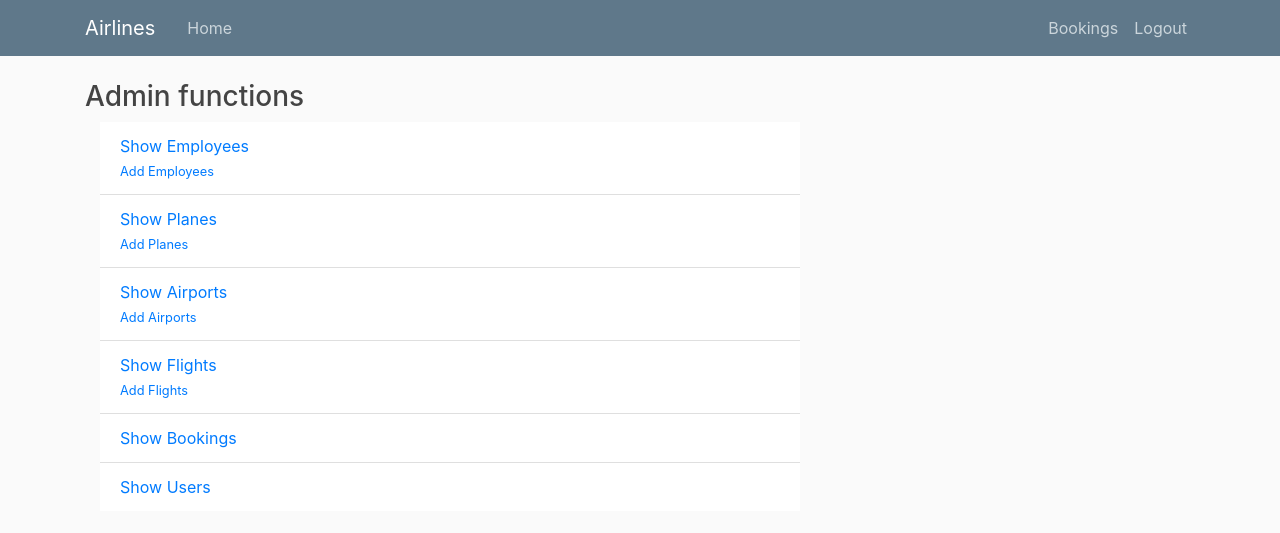
After one commit to ultrainstinct30/Airline-Management, a Flask app: page /admin in a window 1280 px wide. The commit adds this page. Shown: the top 533 px of the page. Run offline with Flask 2, Linux system fonts and the light colour scheme; a user stored in the database is signed in; tables that the repository leaves empty hold one stand-in row (values such as "Sample post"); some libraries are stand-ins or nearby versions.

Commit message:
Admin partial

```diff
--- a/airlinemgmt/bookings/forms.py
+++ b/airlinemgmt/bookings/forms.py
@@ -5,7 +5,7 @@ from wtforms.fields.html5 import DateField
 from wtforms.validators import DataRequired, Length, Email, EqualTo, ValidationError, NumberRange
 from flask_login import current_user
 from airlinemgmt.models import User, Flight
-from datetime import date
+from datetime import datetime
 
 days = ['MONDAY', 'TUESDAY', 'WEDNESDAY', 'THURSDAY', 'FRIDAY', 'SATURDAY', 'SUNDAY']
 
@@ -30,5 +30,7 @@ class BookFlightForm(FlaskForm):
     def validate_travel_date(self, travel_date):
         flight = Flight.query.filter_by(id=self.flight_id.data).first()
         if flight is not None:
+            if travel_date.data < datetime.now().date():
+                raise ValidationError('Enter a future date')
             if days[travel_date.data.weekday()] != flight.day:
                 raise ValidationError('Flight does not travel on given date')
--- a/airlinemgmt/main/routes.py
+++ b/airlinemgmt/main/routes.py
@@ -1,6 +1,7 @@
-from flask import render_template, request, Blueprint, flash, redirect, url_for
+from flask import render_template, request, Blueprint, flash, redirect, url_for, abort
+from flask_login import current_user, login_required
 from airlinemgmt import db
-from airlinemgmt.models import User, Flight, Airport
+from airlinemgmt.models import User, Flight, Airport, Employee, Pilot, Plane, Booking
 from airlinemgmt.bookings.forms import SearchFlightForm
 
 main = Blueprint('main', __name__)
@@ -13,6 +14,217 @@ def home():
         return redirect(url_for('bookings.result_flights', from_city=form.from_city.data, to_city=form.to_city.data))
     return render_template('home.html', flightsearchform=form)
 
-# @main.route("/about")
-# def about():
-#     return render_template('about.html', title='about')
+@main.route("/admin")
+@login_required
+def admin():
+    if not current_user.is_admin:
+        abort(403)
+    return render_template('admin_home.html')
+
+@main.route("/admin/employees")
+@login_required
+def admin_employees():
+    if not current_user.is_admin:
+        abort(403)
+    employees = Employee.query.all()
+    return render_template('show_employees.html', employees=employees)
+
+@main.route("/admin/planes")
+@login_required
+def admin_planes():
+    if not current_user.is_admin:
+        abort(403)
+    planes = Plane.query.all()
+    return render_template('show_planes.html', planes=planes)
+
+@main.route("/admin/airports")
+@login_required
+def admin_airports():
+    if not current_user.is_admin:
+        abort(403)
+    airports = Airport.query.all()
+    return render_template('show_airports.html', airports=airports)
+
+@main.route("/admin/flights")
+@login_required
+def admin_flights():
+    if not current_user.is_admin:
+        abort(403)
+    flights = Flight.query.all()
+    return render_template('show_flights.html', flights=flights)
+
+@main.route("/admin/users")
+@login_required
+def admin_users():
+    if not current_user.is_admin:
+        abort(403)
+    users = User.query.all()
+    return render_template('show_users.html', users=users)
+
+@main.route("/admin/bookings")
+@login_required
+def admin_bookings():
+    if not current_user.is_admin:
+        abort(403)
+    bookings = Booking.query.all()
+    return render_template('show_bookings.html', bookings=bookings)
+
+@main.route("/admin/employee/<int:employee_id>")
+@login_required
+def show_employee(employee_id):
+    if not current_user.is_admin:
+        abort(403)
+    employee = Employee.query.get_or_404(employee_id)
+    return render_template('show_employee.html', employee=employee)
+
+@main.route("/admin/plane/<int:plane_id>")
+@login_required
+def show_plane(plane_id):
+    if not current_user.is_admin:
+        abort(403)
+    plane = Plane.query.get_or_404(plane_id)
+    return render_template('show_plane.html', plane=plane)
+
+@main.route("/admin/flight/<int:flight_id>")
+@login_required
+def show_flight(flight_id):
+    if not current_user.is_admin:
+        abort(403)
+    flight = Flight.query.get_or_404(flight_id)
+    return render_template('show_flight.html', flight=flight)
+
+@main.route("/admin/user/<int:user_id>")
+@login_required
+def show_user(user_id):
+    if not current_user.is_admin:
+        abort(403)
+    user = User.query.get_or_404(user_id)
+    return render_template('show_user.html', user=user)
+
+@main.route("/admin/booking/<int:booking_id>")
+@login_required
+def show_booking(booking_id):
+    if not current_user.is_admin:
+        abort(403)
+    booking = Booking.query.get_or_404(booking_id)
+    return render_template('show_booking.html', booking=booking)
+
+@main.route("/admin/add-employees")
+@login_required
+def add_employees():
+    if not current_user.is_admin:
+        abort(403)
+    bookings = Booking.query.all()
+    return render_template('add_employee.html', bookings=bookings)
+
+@main.route("/admin/add-planes")
+@login_required
+def add_planes():
+    if not current_user.is_admin:
+        abort(403)
+    bookings = Booking.query.all()
+    return render_template('add_plane.html', bookings=bookings)
+
+@main.route("/admin/add-airports")
+@login_required
+def add_airports():
+    if not current_user.is_admin:
+        abort(403)
+    bookings = Booking.query.all()
+    return render_template('add_airport.html', bookings=bookings)
+
+@main.route("/admin/add-flights")
+@login_required
+def add_flights():
+    if not current_user.is_admin:
+        abort(403)
+    bookings = Booking.query.all()
+    return render_template('add_flight.html', bookings=bookings)
+
+@main.route("/admin/edit-employees")
+@login_required
+def edit_employees():
+    if not current_user.is_admin:
+        abort(403)
+    bookings = Booking.query.all()
+    return render_template('edit_employee.html', bookings=bookings)
+
+@main.route("/admin/edit-planes")
+@login_required
+def edit_planes():
+    if not current_user.is_admin:
+        abort(403)
+    bookings = Booking.query.all()
+    return render_template('edit_plane.html', bookings=bookings)
+
+@main.route("/admin/edit-airports")
+@login_required
+def edit_airports():
+    if not current_user.is_admin:
+        abort(403)
+    bookings = Booking.query.all()
+    return render_template('edit_airport.html', bookings=bookings)
+
+@main.route("/admin/edit-flights")
+@login_required
+def edit_flights():
+    if not current_user.is_admin:
+        abort(403)
+    bookings = Booking.query.all()
+    return render_template('edit_flight.html', bookings=bookings)
+
+
+@main.route("/admin/employee-del/<int:employee_id>")
+@login_required
+def delete_employee(employee_id):
+    if not current_user.is_admin:
+        abort(403)
+    employee = Employee.query.get_or_404(employee_id)
+    db.session.delete(employee)
+    db.session.commit()
+    flash('Deleted!', 'success')
+    return redirect(url_for('main.admin_employees'))
+
+@main.route("/admin/plane-del/<int:plane_id>")
+@login_required
+def delete_plane(plane_id):
+    if not current_user.is_admin:
+        abort(403)
+    plane = Plane.query.get_or_404(plane_id)
+    db.session.delete(plane)
+    db.session.commit()
+    flash('Deleted!', 'success')
+    return redirect(url_for('main.admin_planes'))
+
+@main.route("/admin/flight-del/<int:flight_id>")
+@login_required
+def delete_flight(flight_id):
+    if not current_user.is_admin:
+        abort(403)
+    flight = Flight.query.get_or_404(flight_id)
+    db.session.delete(flight)
+    db.session.commit()
+    flash('Deleted!', 'success')
+    return redirect(url_for('main.admin_flights'))
+
+@main.route("/admin/user-del/<int:user_id>")
+@login_required
+def delete_user(user_id):
+    if not current_user.is_admin:
+        abort(403)
+    user = User.query.get_or_404(user_id)
+    db.session.delete(user)
+    db.session.commit()
+    flash('Deleted!', 'success')
+    return redirect(url_for('main.admin_users'))
+
+@main.route("/admin/booking-del/<int:booking_id>")
+@login_required
+def delete_booking(booking_id):
+    if not current_user.is_admin:
+        abort(403)
+    booking = Booking.query.get_or_404(booking_id)
+    db.session.delete(booking)
+    db.session.commit()
+    flash('Deleted!', 'success')
+    return redirect(url_for('main.admin_bookings'))
--- a/airlinemgmt/models.py
+++ b/airlinemgmt/models.py
@@ -23,6 +23,7 @@ class User(db.Model, UserMixin):
     bookings = db.relationship('Booking', backref='user', lazy=True)
     employee = db.relationship('Employee', backref='user', lazy=True, uselist=False)
     is_employee = db.Column(db.Boolean, default=False)
+    is_admin = db.Column(db.Boolean, default=False)
 
     @hybrid_property
     def age(self):
--- /dev/null
+++ b/airlinemgmt/templates/admin_home.html
@@ -0,0 +1,30 @@
+{% extends "layout.html" %}
+{% block content %}
+    <h3>Admin functions</h3>
+    <div class="container">
+        <ul class="list-group list-group-flush">
+            <li class="list-group-item">
+            <a href="{{ url_for('main.admin_employees') }}">Show Employees</a></br>
+            <a class="small" href="{{ url_for('main.add_employees') }}">Add Employees</a>
+            </li>
+            <li class="list-group-item">
+            <a href="{{ url_for('main.admin_planes') }}">Show Planes</a></br>
+            <a class="small" href="{{ url_for('main.add_planes') }}">Add Planes</a>
+            </li>
+            <li class="list-group-item">
+            <a href="{{ url_for('main.admin_airports') }}">Show Airports</a></br>
+            <a class="small" href="{{ url_for('main.add_airports') }}">Add Airports</a>
+            </li>
+            <li class="list-group-item">
+            <a href="{{ url_for('main.admin_flights') }}">Show Flights</a></br>
+            <a class="small" href="{{ url_for('main.add_flights') }}">Add Flights</a>
+            </li>
+            <li class="list-group-item">
+            <a href="{{ url_for('main.admin_bookings') }}">Show Bookings</a></br>
+            </li>
+            <li class="list-group-item">
+            <a href="{{ url_for('main.admin_users') }}">Show Users</a></br>
+            </li>
+        </ul>
+    </div>
+{% endblock content %}
--- a/airlinemgmt/templates/layout.html
+++ b/airlinemgmt/templates/layout.html
@@ -22,7 +22,11 @@
           </button>
           <div class="collapse navbar-collapse" id="navbarToggle">
             <div class="navbar-nav mr-auto">
-              <a class="nav-item nav-link" href="{{ url_for('main.home') }}">Home</a>
+              {% if current_user.is_authenticated and current_user.is_admin %}
+              <a class="nav-item nav-link" href="{{ url_for('main.admin') }}">Home</a>
+              {% else %}
+              <a class="nav-item nav-link" href="{{ url_for('main.admin') }}">Home</a>
+              {% endif %}
             </div>
             <!-- Navbar Right Side -->
             <div class="navbar-nav">
--- a/airlinemgmt/templates/user_bookings.html
+++ b/airlinemgmt/templates/user_bookings.html
@@ -9,7 +9,7 @@
             <small class="article-content">Name-{{ booking.name }}, Age-{{ booking.age }}</small></br>
             <small class="article-content">Seat No. - {{ booking.seat_no }}</small></br>
             <small class="article-content">From {{ booking.flight.from_airport.name }}, {{ booking.flight.from_airport.region }}, {{ booking.flight.from_airport.city }}, {{ booking.flight.from_airport.country }}</small></br>
-            <small class="article-content">From {{ booking.flight.to_airport.name }} {{ booking.flight.to_airport.region }}, {{ booking.flight.to_airport.city }}, {{ booking.flight.to_airport.country }}</small></br>
+            <small class="article-content">From {{ booking.flight.to_airport.name }}, {{ booking.flight.to_airport.region }}, {{ booking.flight.to_airport.city }}, {{ booking.flight.to_airport.country }}</small></br>
             <small class="article-content">On {{ booking.travel_date }} {{ booking.flight.depart_at.strftime('%H:%M') }}, Duration {{ booking.flight.duration.strftime('%H:%M') }}</small></br>
             <small class="article-content">Booked on {{ booking.booking_time.strftime('%Y-%m-%d %H:%M') }}</small></br>
             <div>
--- a/airlinemgmt/users/routes.py
+++ b/airlinemgmt/users/routes.py
@@ -37,6 +37,8 @@ def login():
         user = User.query.filter_by(email=form.email.data).first()
         if user and bcrypt.check_password_hash(user.password, form.password.data):
             login_user(user, remember=form.remember.data)
+            if user.is_admin:
+                return redirect(url_for('main.admin'))
             next_page = request.args.get('next')
             return redirect(next_page) if next_page else redirect(url_for('main.home'))
         else:
```
Also changed, not shown: airlinemgmt/templates/show_airports.html (added, +14 -0 lines), airlinemgmt/templates/show_bookings.html (added, +16 -0 lines), airlinemgmt/templates/show_employees.html (added, +14 -0 lines), airlinemgmt/templates/show_flights.html (added, +16 -0 lines), airlinemgmt/templates/show_planes.html (added, +14 -0 lines), airlinemgmt/templates/show_users.html (added, +14 -0 lines).
